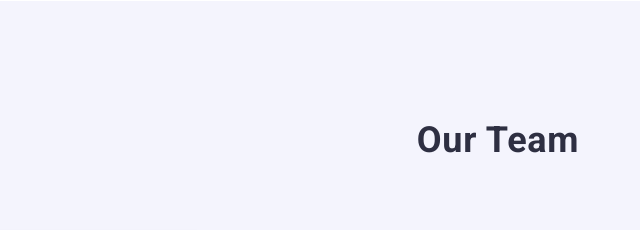
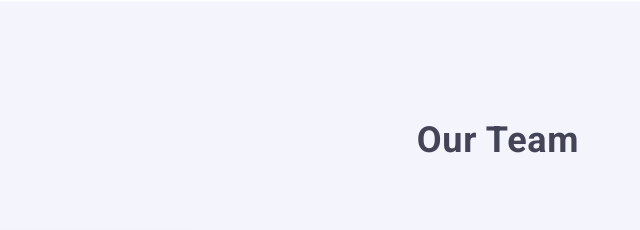
Before and after one commit to lilianantw/goit-markup-hw-04, a plain HTML site: page index.html in a window 1280 px wide. Shown: the part 1240-1470 px from the top of the page, 142-782 px from the left. Drawn offline with nearby package versions, Linux system fonts and the light colour scheme.

Commit message:
cssssssssssssssss

```diff
--- a/index.html
+++ b/index.html
@@ -135,7 +135,7 @@
       <section class="team">
         <div class="container">
 
-          <h2 class="team-title section-title">Our Team</h2>
+          <h2 class="team-title">Our Team</h2>
 
           <ul class="team-list">
             <li class="team-member">
```
